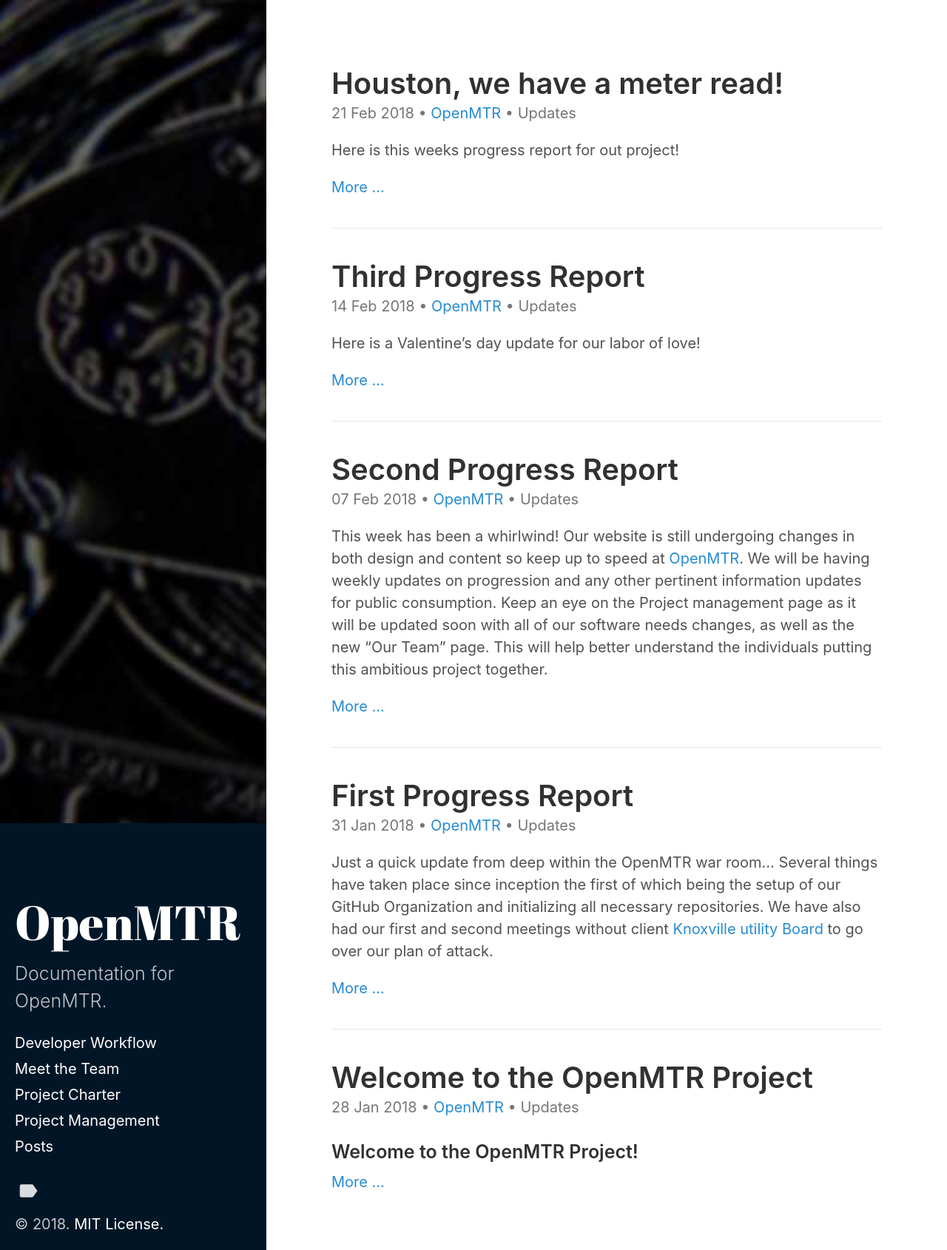
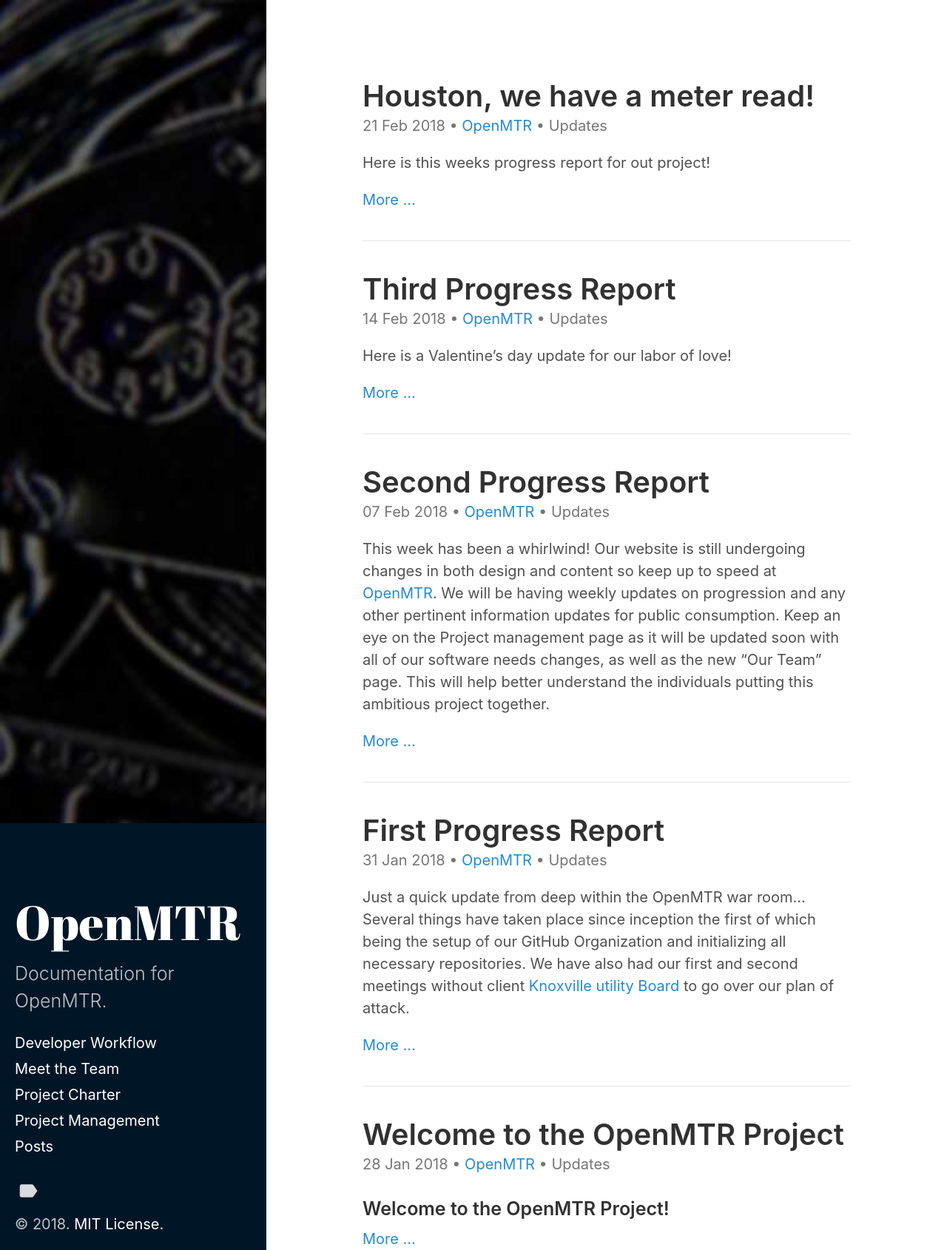
Before and after one commit to knoxville-utilities-board/OpenMTR.github.io_2018, a Jekyll site: the page built from index.html, in a window 1280 px wide. Shown: the whole page at 74% size. Built offline with Jekyll 4.4.1, drawn with Linux system fonts in a browser that asks for light colours; the list of posts is cut into pages by our own code.

Commit message:
fix: changed bottom padding

```diff
--- a/_layouts/default.html
+++ b/_layouts/default.html
@@ -8,7 +8,7 @@
 
   {% include sidebar.html %}
 
-  <div class = "content" style = "width: 100%; margin: 0%; padding: 8px;">
+  <div class = "content" style = "width: 100%; margin: 0%; padding: 25px 50px;">
     <main class="container">
     {{ content }}
     </main>
```
